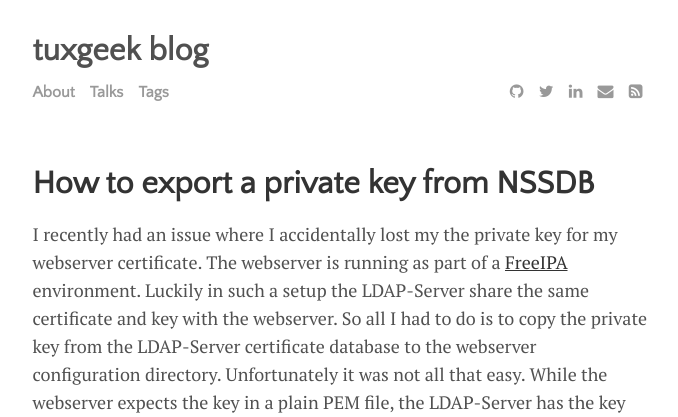
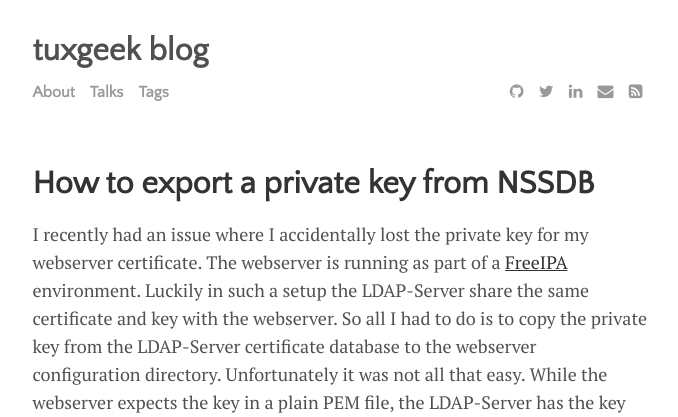
Before and after one commit to tscherf/tscherf.github.io, a Jekyll site: the page built from _posts/2022-04-08-nssdb.md, in a window 1280 px wide. Shown: the top 417 px of the page, without its empty margins (300-978 px from the left). Built offline with Jekyll 4.4.1, drawn with Linux system fonts in a browser that asks for light colours; some of the changed text lies outside the part shown.

Commit message:
fix typos

```diff
--- a/_posts/2022-04-08-nssdb.md
+++ b/_posts/2022-04-08-nssdb.md
@@ -5,7 +5,7 @@ date: 2022-04-08
 tags: [ipa, nss]
 ---
 
-I recently had an issue where I accidentally lost my the private key for my
+I recently had an issue where I accidentally lost the private key for my
 webserver certificate. The webserver is running as part of a
 [FreeIPA](https://www.freeipa.org) environment. Luckily in such a setup the
 LDAP-Server share the same certificate and key with the webserver. So all I had
```
Also changed, not shown: other parts of _posts/2022-04-08-nssdb.md (+1 -1 lines).
